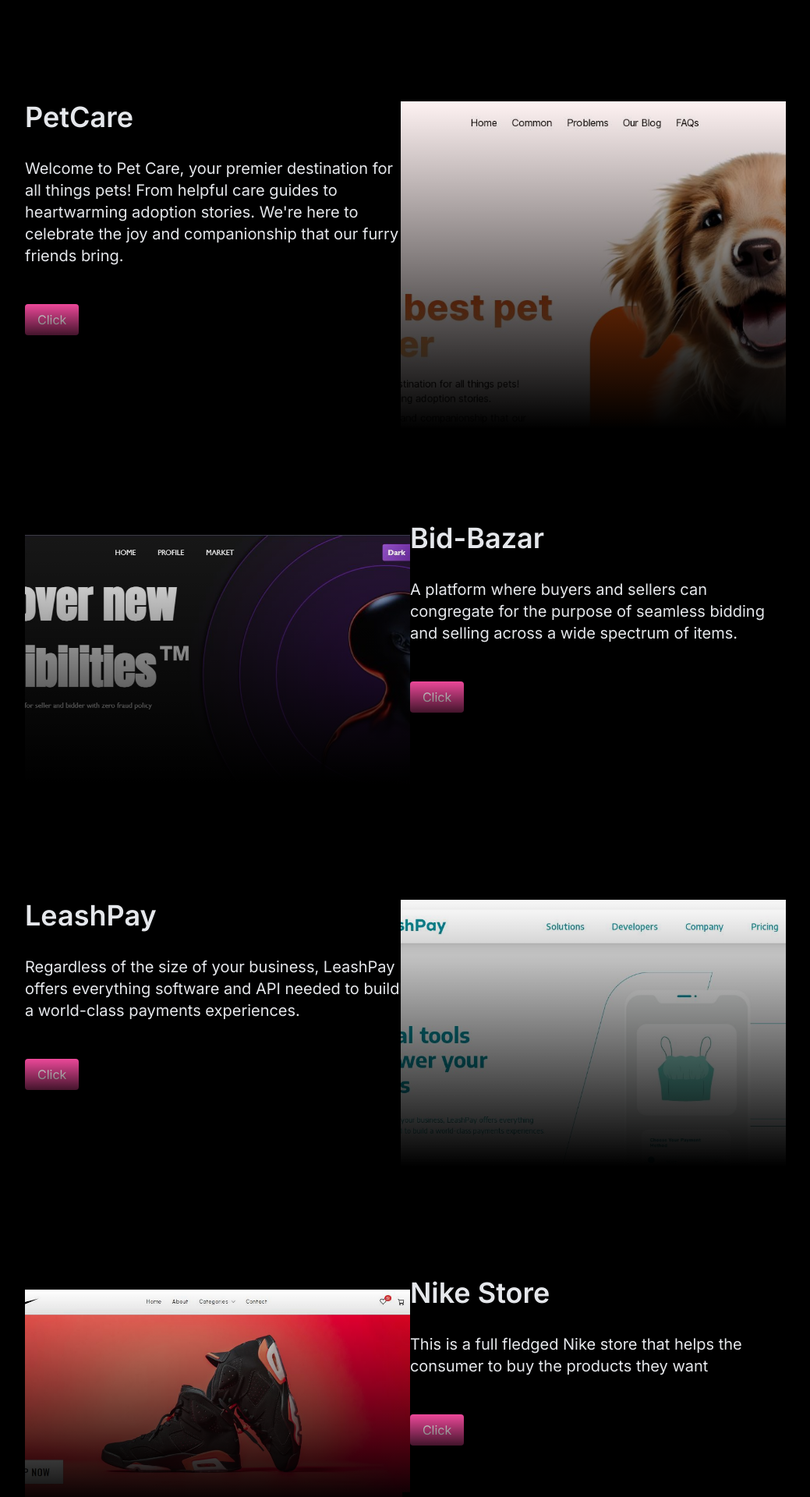
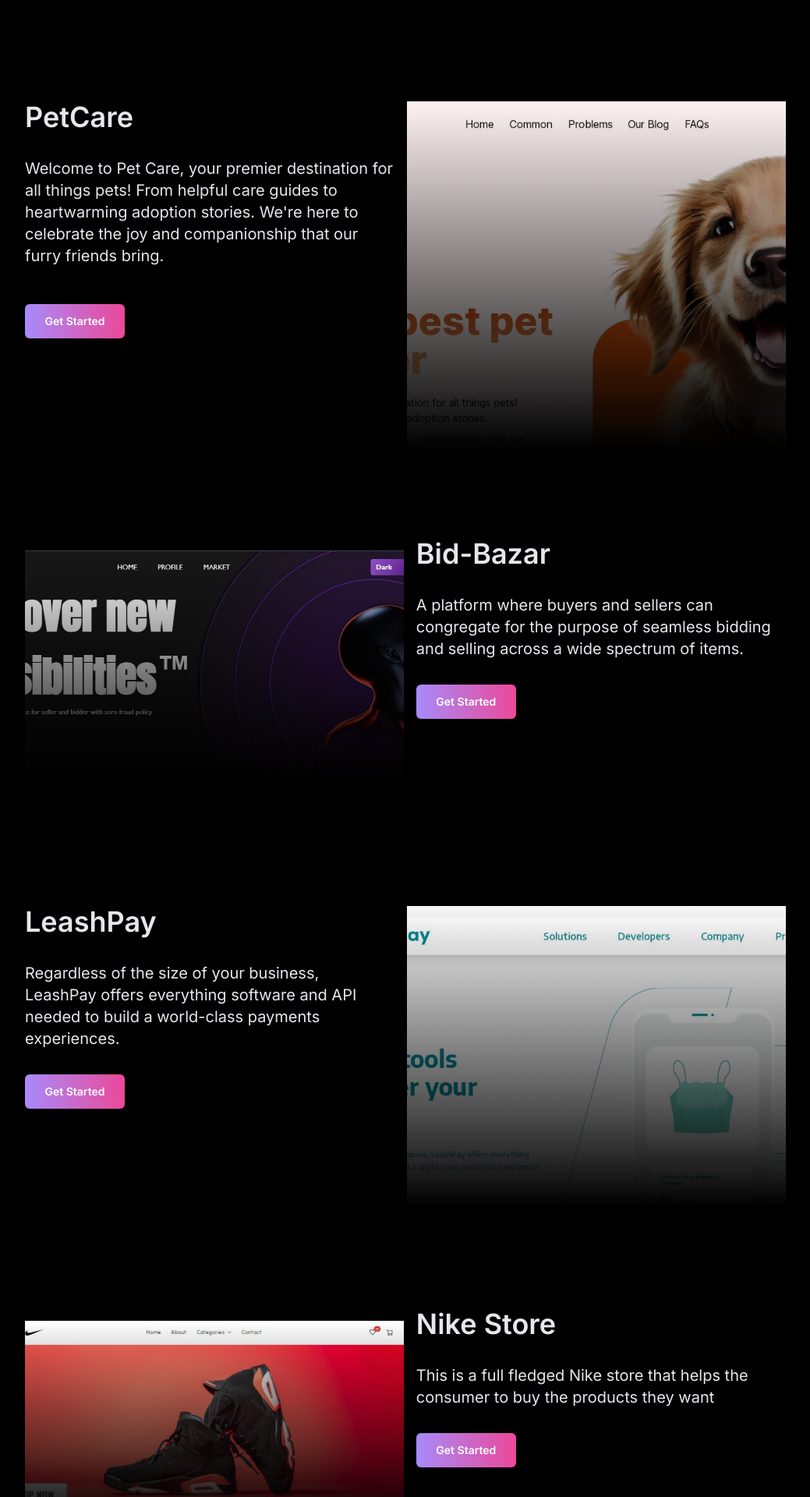
Before and after one commit to solomonrazak/landing-page, a Next.js app: page /Pages/Project in a window 1280 px wide. Shown: the part 140-2060 px from the top of the page at 78% size, without its empty margins (120-1159 px from the left). Built offline with nearby package versions, Linux system fonts and the light colour scheme; a web font is replaced by a local one.

Commit message:
project button and nav overlapping optimised

```diff
--- a/src/app/Pages/Project/page.jsx
+++ b/src/app/Pages/Project/page.jsx
@@ -12,27 +12,29 @@
       </p>
 
       <div className="flex flex-col mx-4 md:mt-20 md:px-[5%]">
-        <div className="mt-20 flex flex-col md:flex-row md:justify-between">
+        <div className="mt-20 flex flex-col md:flex-row md:justify-between md:gap-4 ">
           <div className="md:w-1/2">
-            <p className="text-2xl lg:text-4xl font-semibold">
-              PetCare
+            <p className="text-2xl lg:text-4xl font-semibold">PetCare</p>
+            <p className="my-8 text-lg lg:text-xl">
+              Welcome to Pet Care, your premier destination for all things pets!
+              From helpful care guides to heartwarming adoption stories.
+              We&apos;re here to celebrate the joy and companionship that our
+              furry friends bring.
             </p>
-            <p className="my-8 text-lg lg:text-xl">
-              Welcome to Pet Care, your premier destination for all things pets! From helpful
-              care guides to heartwarming adoption stories. We&apos;re here to celebrate the joy and
-              companionship that our furry friends bring.
-            </p>
-            <a href="https://petcare-tau.vercel.app" target="_blank" rel="noopener noreferrer">
-              <button className="mt-4 relative bg-pink-500 text-white px-4 py-2 rounded hover:bg-pink-600">
-                Click
-                <div className="absolute inset-0 bg-gradient-to-b from-transparent to-black lg:h-[140%]"></div>
+            <a
+              href="https://petcare-tau.vercel.app"
+              target="_blank"
+              rel="noopener noreferrer"
+            >
+              <button className="bg-gradient-to-r from-violet-400 to-pink-500 font-semibold  w-[40%] lg:w-[8rem] py-3 my-4 text-white md:text-sm rounded-md">
+                Get Started
               </button>
             </a>
           </div>
 
           <div className="relative">
             <Image
-              className="object-cover h-[12rem] md:h-[140%] mx-auto"
+              className="object-cover h-[12rem] md:h-[100%] lg:h-[140%] mx-auto"
               src="/images/Projectt.JPG"
               alt=""
               priority={true}
@@ -43,25 +45,27 @@
           </div>
         </div>
 
-        <div className="mt-20 md:mt-60 flex flex-col md:flex-row-reverse md:justify-between">
+        <div className="mt-20 md:mt-60 flex flex-col md:flex-row-reverse md:justify-between md:gap-4">
           <div className="md:w-1/2">
-            <p className="text-2xl lg:text-4xl font-semibold">
-              Bid-Bazar
+            <p className="text-2xl lg:text-4xl font-semibold">Bid-Bazar</p>
+            <p className="my-8 text-lg lg:text-xl">
+              A platform where buyers and sellers can congregate for the purpose
+              of seamless bidding and selling across a wide spectrum of items.
             </p>
-            <p className="my-8 text-lg lg:text-xl">
-              A platform where buyers and sellers can congregate for the purpose of seamless bidding and selling across a wide spectrum of items.
-            </p>
-            <a href="https://bid-bazaar-frontend.vercel.app" target="_blank" rel="noopener noreferrer">
-              <button className="mt-4 relative bg-pink-500 text-white px-4 py-2 rounded hover:bg-pink-600">
-                Click
-                <div className="absolute inset-0 bg-gradient-to-b from-transparent to-black lg:h-[140%]"></div>
+            <a
+              href="https://bid-bazaar-frontend.vercel.app"
+              target="_blank"
+              rel="noopener noreferrer"
+            >
+              <button className="bg-gradient-to-r from-violet-400 to-pink-500 font-semibold  w-[40%] lg:w-[8rem] py-3  text-white md:text-sm rounded-md">
+                Get Started
               </button>
             </a>
           </div>
 
           <div className="mt-4 relative">
             <Image
-              className="object-cover h-[12rem] md:h-[140%] mx-auto"
+              className="object-cover h-[12rem] md:h-[100%] lg:h-[140%] mx-auto"
               src="/images/Prabhat_Website.JPG"
               alt=""
               priority={true}
@@ -72,25 +76,28 @@
           </div>
         </div>
 
-        <div className="mt-20 md:mt-60 flex flex-col md:flex-row md:justify-between">
+        <div className="mt-20 md:mt-60 flex flex-col md:flex-row md:justify-between md:gap-4">
           <div className="md:w-1/2">
-            <p className="text-2xl lg:text-4xl font-semibold">
-              LeashPay
+            <p className="text-2xl lg:text-4xl font-semibold">LeashPay</p>
+            <p className="my-8 text-lg lg:text-xl">
+              Regardless of the size of your business, LeashPay offers
+              everything software and API needed to build a world-class payments
+              experiences.
             </p>
-            <p className="my-8 text-lg lg:text-xl">
-              Regardless of the size of your business, LeashPay offers everything software and API needed to build a world-class payments experiences.
-            </p>
-            <a href="https://leashpay.netlify.app" target="_blank" rel="noopener noreferrer">
-              <button className="mt-4 relative bg-pink-500 text-white px-4 py-2 rounded hover:bg-pink-600">
-                Click
-                <div className="absolute inset-0 bg-gradient-to-b from-transparent to-black lg:h-[140%]"></div>
+            <a
+              href="https://leashpay.netlify.app"
+              target="_blank"
+              rel="noopener noreferrer"
+            >
+              <button className="bg-gradient-to-r from-violet-400 to-pink-500 mb-4 font-semibold  w-[40%] lg:w-[8rem] py-3  text-white md:text-sm rounded-md">
+                Get Started
               </button>
             </a>
           </div>
 
           <div className="relative">
             <Image
-              className="object-cover h-[12rem] md:h-[140%] mx-auto"
+              className="object-cover h-[12rem] md:h-[100%] lg:h-[140%] mx-auto"
               src="/images/Zack_website.JPG"
               alt=""
               priority={true}
@@ -101,18 +108,20 @@
           </div>
         </div>
 
-        <div className="mt-20 md:mt-60 flex flex-col md:flex-row-reverse md:justify-between">
+        <div className="mt-20 md:mt-60 flex flex-col md:flex-row-reverse md:justify-between md:gap-4">
           <div className="md:w-1/2">
-            <p className="text-2xl lg:text-4xl font-semibold">
-              Nike Store
+            <p className="text-2xl lg:text-4xl font-semibold">Nike Store</p>
+            <p className="my-8 text-lg lg:text-xl">
+              This is a full fledged Nike store that helps the consumer to buy
+              the products they want
             </p>
-            <p className="my-8 text-lg lg:text-xl">
-              This is a full fledged Nike store that helps the consumer to buy the products they want
-            </p>
-            <a href="https://nike-clone-three.vercel.app" target="_blank" rel="noopener noreferrer">
-              <button className="mt-4 relative bg-pink-500 text-white px-4 py-2 rounded hover:bg-pink-600">
-                Click
-                <div className="absolute inset-0 bg-gradient-to-b from-transparent to-black lg:h-[140%]"></div>
+            <a
+              href="https://nike-clone-three.vercel.app"
+              target="_blank"
+              rel="noopener noreferrer"
+            >
+              <button className="bg-gradient-to-r from-violet-400 to-pink-500 font-semibold  w-[40%] lg:w-[8rem] py-3   text-white md:text-sm rounded-md">
+                Get Started
               </button>
             </a>
           </div>
@@ -129,7 +138,6 @@
             <div className="absolute inset-0 bg-gradient-to-b from-transparent to-black lg:h-[140%]"></div>
           </div>
         </div>
-
       </div>
     </div>
   );
--- a/src/components/navbar/Navbar.jsx
+++ b/src/components/navbar/Navbar.jsx
@@ -1,32 +1,26 @@
-"use client"
-import React, {useEffect, useState} from "react";
+"use client";
+import React, { useEffect, useState } from "react";
 import Link from "next/link";
-
+// import "./nav.css"
 import { IoMdMenu } from "react-icons/io";
 
-
-
 const Navbar = () => {
-
-  const [shownav, setShownav] = useState(false)
-
+  const [shownav, setShownav] = useState(false);
 
   // function to close nav on window resize
   useEffect(() => {
-
     const closeNavOnMax = () => {
-      if(window.innerWidth > 768){
+      if (window.innerWidth > 768) {
         setShownav(false);
       }
-    }
-    window.addEventListener('resize', closeNavOnMax);
-    return window.removeEventListener('resize', closeNavOnMax)
-   },[])
-
+    };
+    window.addEventListener("resize", closeNavOnMax);
+    return window.removeEventListener("resize", closeNavOnMax);
+  }, []);
 
   return (
     <div className="w-screen">
-    <div className="w-full px-[5%] flex justify-between bg-black text-white opacity-90 top-0 py-5 items-center overflow-x-hidden fixed">
+      <div className="w-full px-[5%] flex justify-between bg-black text-white  opacity-90 top-0 py-5 items-center overflow-x-hidden fixed z-40 ">
         <div className="flex gap-9 items-center">
           <h1 className="text-[20px] tracking-widest">TECH BROS</h1>
           <div className="hidden md:block">
@@ -47,30 +41,43 @@
           </div>
         </div>
 
-      <div className="flex items-center">
+        <div className="flex items-center relative">
           {/* mobile view */}
           <div className="md:hidden">
-        <button className="text-[30px] text-gray-300 mr-3 cursor-pointer" onClick={() => setShownav(!shownav)}><IoMdMenu /></button>
-
+            <button
+              className="text-[30px] text-gray-300 mr-3 cursor-pointer"
+              onClick={() => setShownav(!shownav)}
+            >
+              <IoMdMenu />
+            </button>
           </div>
           <button className="bg-gradient-to-r from-violet-400 to-pink-500 py-2 px-5 rounded-md text-[18px] hidden md:block">
             Call to Book
           </button>
         </div>
-
       </div>
 
       {/* mobile nav */}
 
       {shownav && (
-      <div className="md:hidden z-50 fixed bg-black top-[16%] right-[5%] w-[7rem] h-[10rem] flex flex-col justify-around">
-          <ul className="text-white text-center flex flex-col gap-2 text-[15px]">
-            <li className="hover:bg-gradient-to-r from-violet-400 to-pink-500 tracking-wider mt-[-8px]"><Link href="">About</Link></li>
-            <li className="hover:bg-gradient-to-r from-violet-400 to-pink-500 tracking-wider"><Link href="">Projects</Link></li>
-            <li className="hover:bg-gradient-to-r from-violet-400 to-pink-500 tracking-wider"><Link href="">Services</Link></li>
-            <li className="hover:bg-gradient-to-r from-violet-400 to-pink-500 tracking-wider"><Link href="">Contact Us</Link></li>
+        <div className="md:hidden fixed z-50 bg-black top-16  w-full    flex flex-col justify-around py-2">
+          <ul className="text-white text-center flex flex-col gap-2  text-2xl font-semibold">
+            <li className="hover:bg-gradient-to-r from-violet-400 to-pink-500 tracking-wider mt-[-8px] py-2">
+              <Link href="">About</Link>
+            </li>
+            <li className="hover:bg-gradient-to-r from-violet-400 to-pink-500 tracking-wider py-2">
+              <Link href="">Projects</Link>
+            </li>
+            <li className="hover:bg-gradient-to-r from-violet-400 to-pink-500 tracking-wider py-2">
+              <Link href="">Services</Link>
+            </li>
+            <li className="hover:bg-gradient-to-r from-violet-400 to-pink-500 tracking-wider py-2">
+              <Link href="">Contact Us</Link>
+            </li>
           </ul>
-          <button className="bg-gradient-to-r from-violet-400 to-pink-500 text-white mb-[-7px] text-[15px] pb-[-2px] tracking-wider h-[30px]">Call to Book</button>
+          <button className="bg-gradient-to-r mx-auto my-4 from-violet-400 font-semibold text-2xl to-pink-500 px-8  w-[80%] lg:w-[12rem] py-3 md:py-5 text-white md:text-xl rounded-md">
+            Call to Book
+          </button>
         </div>
       )}
     </div>
```
Lines whose indentation alone changed are shown as unchanged.
